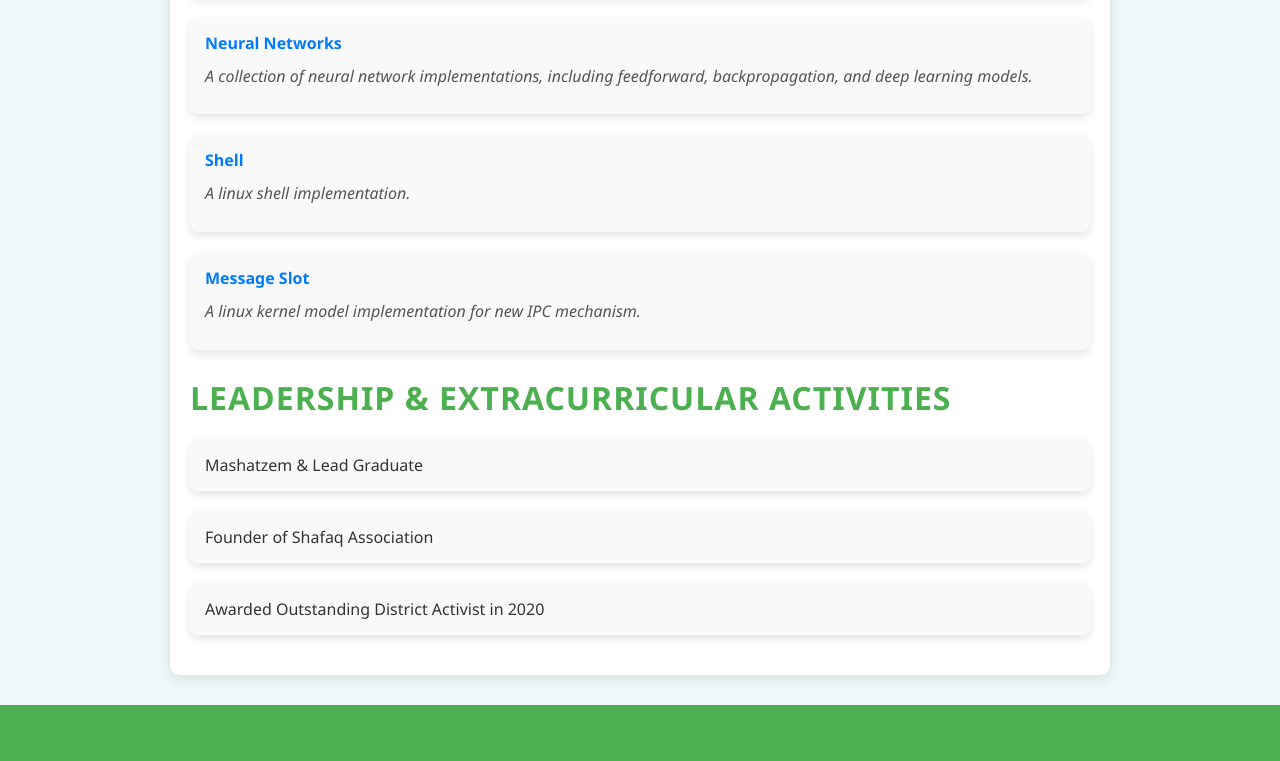
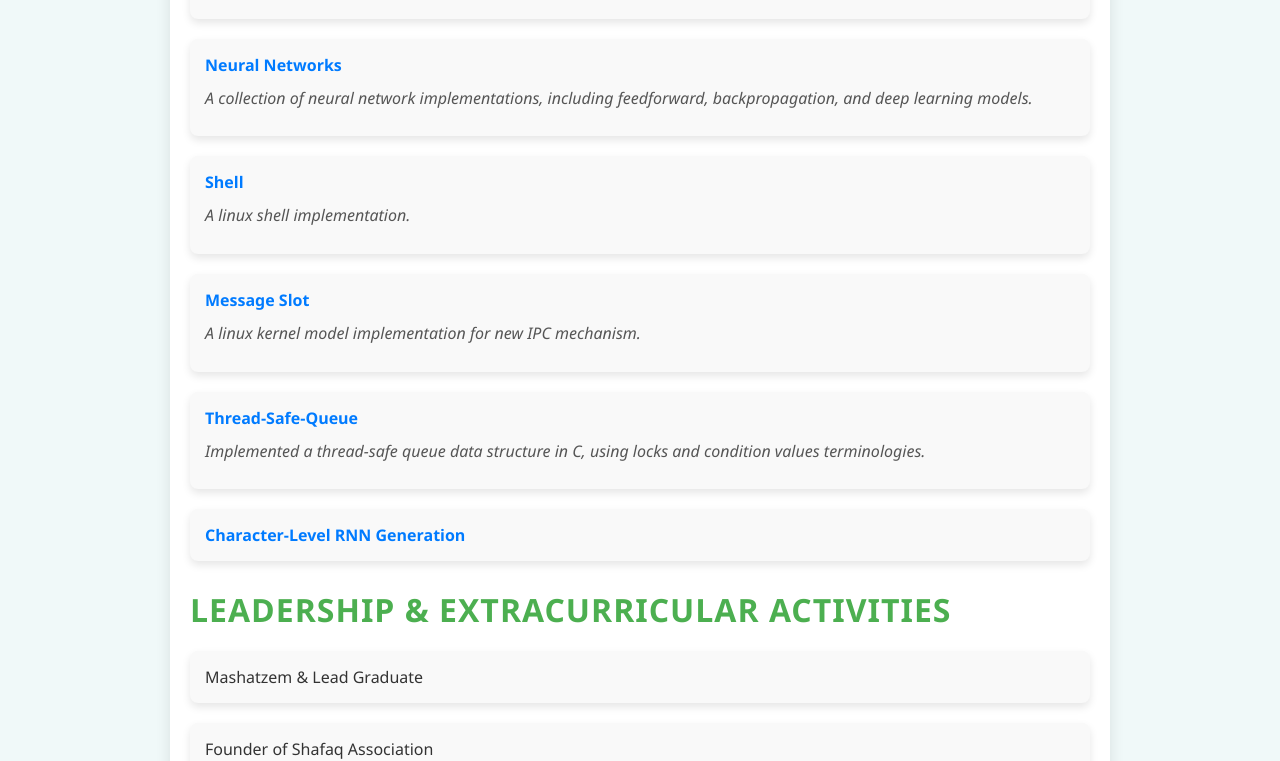
Before and after one commit to Mohamedkj18/MohamedJabali, a plain HTML site: page index.html in a window 1280 px wide. Shown: the part 2137-2898 px from the top of the page. Drawn offline with Linux system fonts and the light colour scheme.

Commit message:
RNN addition

```diff
--- a/index.html
+++ b/index.html
@@ -40,7 +40,7 @@
                 <h2>Skills:</h2>
                 <ul>
                     <li>Programming Languages: Proficient in Java, Python, C, Golang, JavaScript</li>
-                    <li>Software Development: Full-Stack, Experience with VCS, Familiar with containers (Docker), Experience with linux and VMs</li>
+                    <li>Software Development: Full-Stack development, Experience with VCS, Experienced in data base management systems, Familiar with containers (Docker), Experience with Linux systems and virtual machines, Knowledge and basic experience in cloud computing (AWS services), Experience with ML and data science libraries.</li>
                     <li>ML & Data Science: Experience with ML and data science libraries (NumPy, Pandas, Torch, scikit-learn), familiar with GPUs</li>
                 </ul>
             </section>
@@ -84,6 +84,13 @@
                         <a href="https://github.com/Mohamedkj18/message-slot-device-driver.git" target="_blank">Message Slot </a>
                         <p class="link-description">A linux kernel model implementation for new IPC mechanism. </p>
                     </li>
+                    <li>
+                        <a href="https://github.com/Mohamedkj18/Thread-Safe-Queue.git" target="_blank">Thread-Safe-Queue </a>
+                        <p class="link-description">Implemented a thread-safe queue data structure in C, using locks and condition values terminologies. </p>
+                    </li>
+                    <li>
+                        <a href="https://colab.research.google.com/drive/1VeRDZLc7nPpdAfZ-wiTWRGa1yjUscsWz?usp=sharing" target="_blank">Character-Level RNN Generation</a>
+                    </li>
                 </ul>
             </section>
 
```
